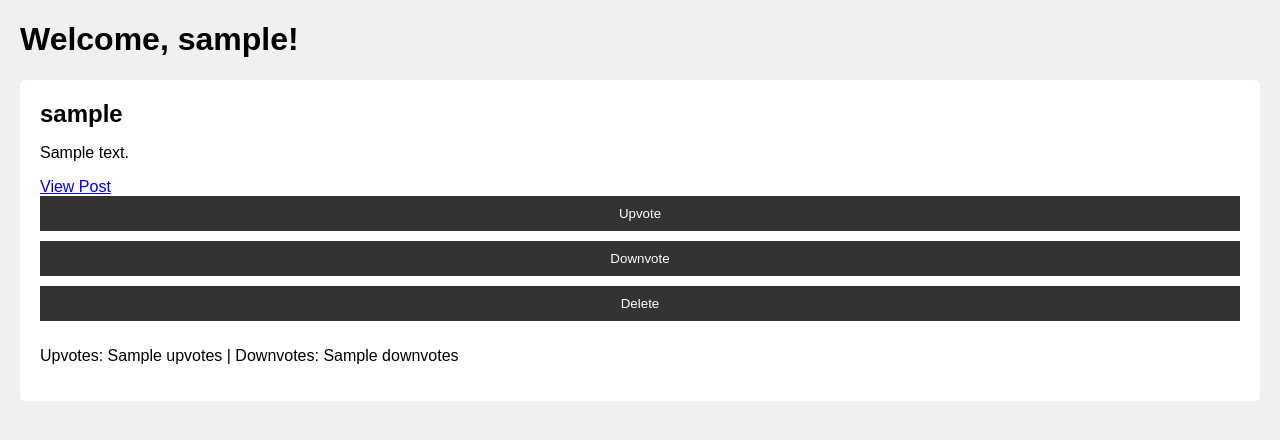
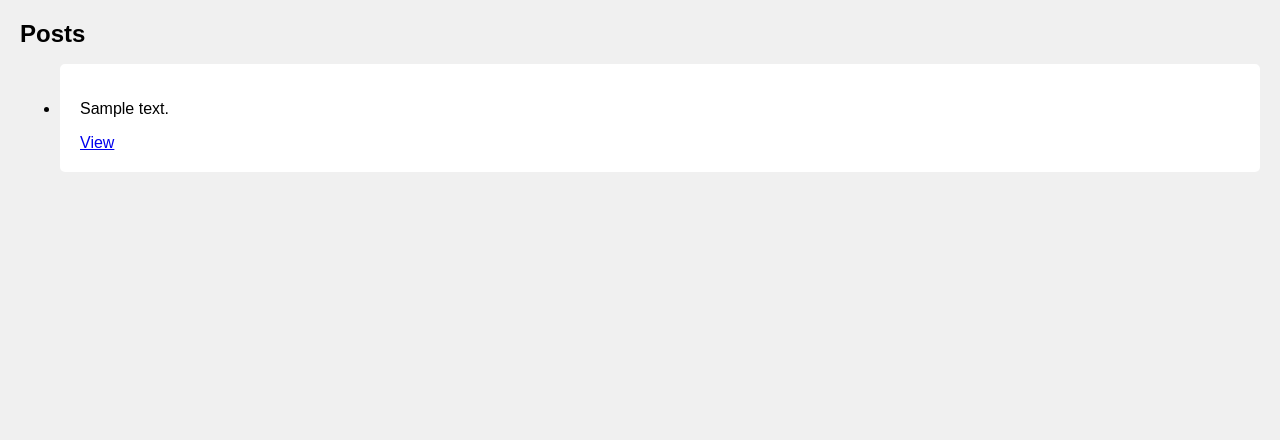
Before and after one commit to DiscuSauce/DiscuSauce, a Flask app: template templates/index.html in a window 1280 px wide. Shown: the part 38-478 px from the top of the page. Run offline with Flask 2, Linux system fonts and the light colour scheme; the template is opened without the code that fills it: most values are stand-ins (such as "Sample title", 1, 10 or a date in 2020).

Commit message:
Update index.html

```diff
--- a/templates/index.html
+++ b/templates/index.html
@@ -1,28 +1,21 @@
-{% extends "base.html" %}
+{% extends 'base.html' %}
+
 {% block title %}Home{% endblock %}
+
 {% block content %}
-<h1>Welcome, {{ username }}!</h1>
-{% if posts %}
-    <ul class="posts">
+<section class="posts">
+    <h2>Posts</h2>
+    <ul class="post-list">
         {% for post in posts %}
-            <li>
-                <h2>{{ post.user_info.username }}</h2>
-                <p>{{ post.content }}</p>
-                <a href="{{ url_for('view_post', post_id=post.id) }}">View Post</a>
-                <form action="{{ url_for('upvote', post_id=post.id) }}" method="post">
-                    <button type="submit">Upvote</button>
-                </form>
-                <form action="{{ url_for('downvote', post_id=post.id) }}" method="post">
-                    <button type="submit">Downvote</button>
-                </form>
-                <form action="{{ url_for('delete', post_id=post.id) }}" method="post">
-                    <button type="submit">Delete</button>
-                </form>
-                <p>Upvotes: {{ post.upvotes }} | Downvotes: {{ post.downvotes }}</p>
-            </li>
+        <li class="post">
+            <p>{{ post.content }}</p>
+            <div class="post-actions">
+                <a href="{{ url_for('view_post', post_id=post.id) }}" class="btn btn-primary">
+                    <i class="fas fa-eye"></i> View
+                </a>
+            </div>
+        </li>
         {% endfor %}
     </ul>
-{% else %}
-    <p>No posts to show.</p>
-{% endif %}
+</section>
 {% endblock %}
```
